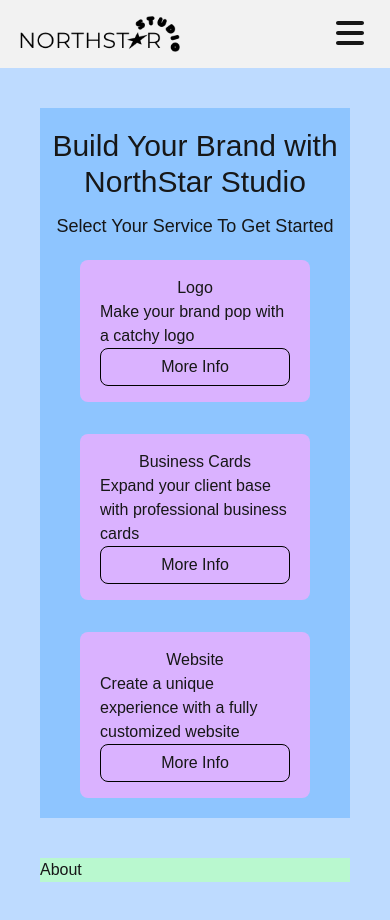
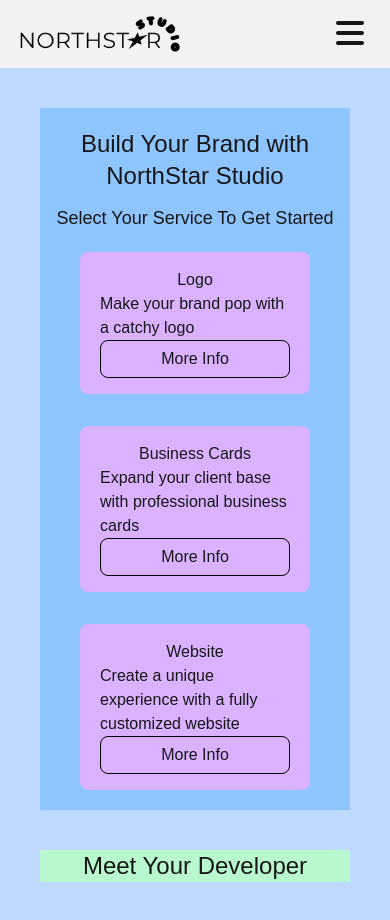
Before and after one commit to ramona-xxii/ramona-freelance-nextapp, a Next.js app: page / in a window 390 px wide. Shown: the top 920 px of the page. Built offline with nearby package versions, Linux system fonts and the light colour scheme.

Commit message:
completed basic landing page layout (mobile)

```diff
--- a/app/page.js
+++ b/app/page.js
@@ -8,8 +8,8 @@ export default function Home() {
       <section id="home" className="bg-blue-300">
         {/* hero display */}
         <div id="hero" className="flex-col pt-5 space-y-3">
-          <h1 className="flex justify-center text-3xl text-center">Build Your Brand with NorthStar Studio</h1>
-          <p className="flex justify-center text-lg text-center">Select Your Service To Get Started</p>
+          <h1 className="text-2xl sm:text-3xl md:text-4xl text-center">Build Your Brand with NorthStar Studio</h1>
+          <p className="text-lg text-center">Select Your Service To Get Started</p>
         </div>
         <div id="services-grid" className="px-10 py-5">
           {/* services grid */}
@@ -35,12 +35,11 @@ export default function Home() {
           </div>
         </div>
 
-
       </section>
 
       {/* ABOUT section */}
       <section id="about" className="bg-green-200">
-        <h1>About</h1>
+        <h1 className="text-2xl sm:text-3xl md:text-4xl text-center">Meet Your Developer</h1>
       </section>
 
       {/* CONTACT section */}
```
